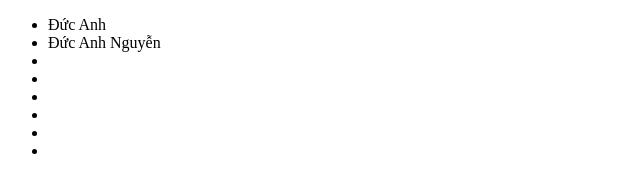
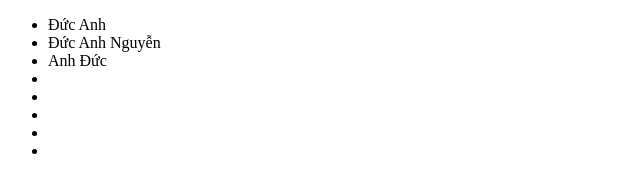
Before and after one commit to mynameisducanh/TestGit, a plain HTML site: page login.html in a window 1280 px wide. Shown: the full height of the page, 0-640 px from the left. Drawn offline with Linux system fonts and the light colour scheme.

```diff
--- a/login.html
+++ b/login.html
@@ -12,7 +12,7 @@
             <li>Đức Anh</li>
 
             <li>Đức Anh Nguyễn</li>
-            <li></li>
+            <li>Anh Đức <a></a></li>
             <li></li>
             <li></li>
             <li></li>
```
